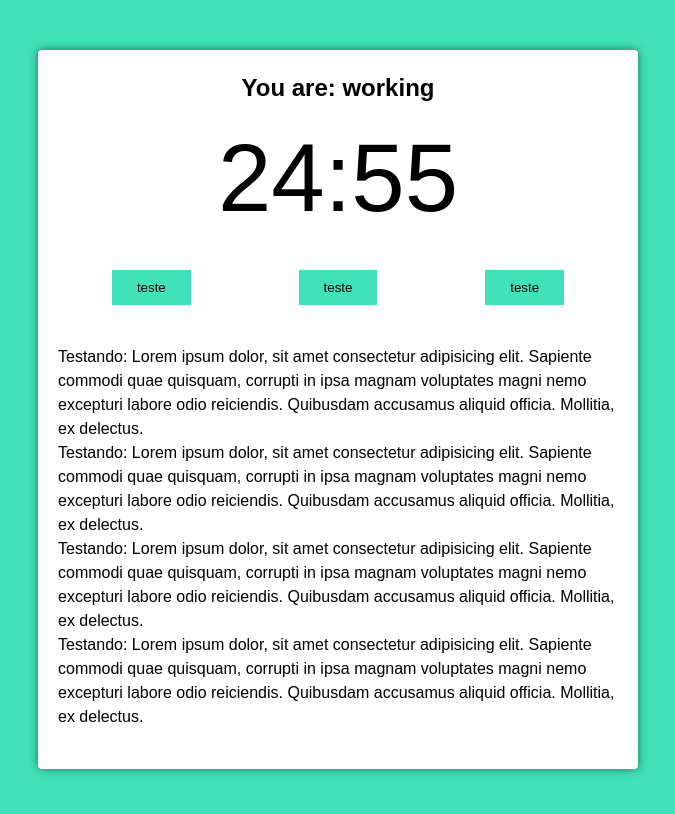
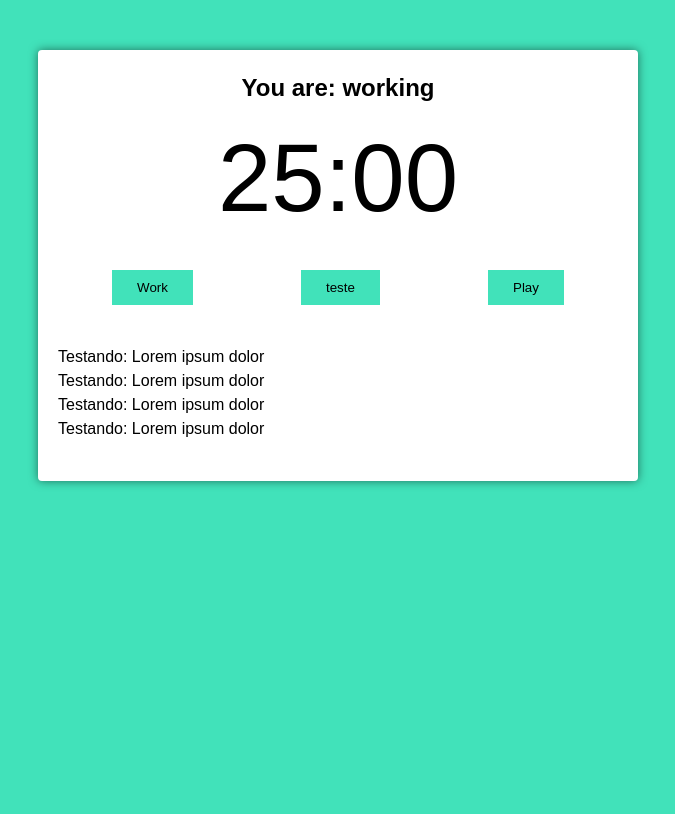
Before and after one commit to Neto-Pereira25/pomodoro_app, a React (Create React App) app: page / in a window 1280 px wide. Shown: the top 814 px of the page, without its empty margins (302-977 px from the left). Built offline with nearby package versions, Linux system fonts and the light colour scheme.

Commit message:
button to start the pomodoro (working)

```diff
--- a/src/components/pomodoro-timer.tsx
+++ b/src/components/pomodoro-timer.tsx
@@ -1,4 +1,4 @@
-import React, { useState } from 'react';
+import React, { useEffect, useState } from 'react';
 import { JSX } from 'react/jsx-runtime';
 import { useInterval } from '../hooks/use-interval';
 import { Button } from './button';
@@ -13,26 +13,41 @@
 
 export function PomodoroTimer(props: Props): JSX.Element {
   const [mainTime, setMainTime] = useState(props.pomodoroTime);
+  const [timeCounting, setTimeCounting] = useState(false);
+  const [working, setWorking] = useState(false);
+
+  useEffect(() => {
+    if (working) {
+      document.body.classList.add('working');
+    } else {
+      //
+    }
+  }, [working]);
 
   useInterval(() => {
     setMainTime(mainTime - 1);
-  }, 1000);
+  }, timeCounting ? 1000 : null);
+
+  const configureWork = () => {
+    setTimeCounting(true);
+    setWorking(true);
+  }
 
   return (
     <div className='pomodoro'>
       <h2>You are: working</h2>
       <Timer mainTime={mainTime} />
       <div className="controls">
+        <Button text='Work' onClick={() => configureWork()}></Button>
         <Button text='teste' onClick={() => console.log(1)}></Button>
-        <Button text='teste' onClick={() => console.log(1)}></Button>
-        <Button text='teste' onClick={() => console.log(1)}></Button>
+        <Button text={timeCounting ? 'Pause' : 'Play'} onClick={() => setTimeCounting(!timeCounting)}></Button>
       </div>
 
       <div className="details">
-        <p>Testando: Lorem ipsum dolor, sit amet consectetur adipisicing elit. Sapiente commodi quae quisquam, corrupti in ipsa magnam voluptates magni nemo excepturi labore odio reiciendis. Quibusdam accusamus aliquid officia. Mollitia, ex delectus.</p>
-        <p>Testando: Lorem ipsum dolor, sit amet consectetur adipisicing elit. Sapiente commodi quae quisquam, corrupti in ipsa magnam voluptates magni nemo excepturi labore odio reiciendis. Quibusdam accusamus aliquid officia. Mollitia, ex delectus.</p>
-        <p>Testando: Lorem ipsum dolor, sit amet consectetur adipisicing elit. Sapiente commodi quae quisquam, corrupti in ipsa magnam voluptates magni nemo excepturi labore odio reiciendis. Quibusdam accusamus aliquid officia. Mollitia, ex delectus.</p>
-        <p>Testando: Lorem ipsum dolor, sit amet consectetur adipisicing elit. Sapiente commodi quae quisquam, corrupti in ipsa magnam voluptates magni nemo excepturi labore odio reiciendis. Quibusdam accusamus aliquid officia. Mollitia, ex delectus.</p>
+        <p>Testando: Lorem ipsum dolor</p>
+        <p>Testando: Lorem ipsum dolor</p>
+        <p>Testando: Lorem ipsum dolor</p>
+        <p>Testando: Lorem ipsum dolor</p>
       </div>
     </div>
   );
```
